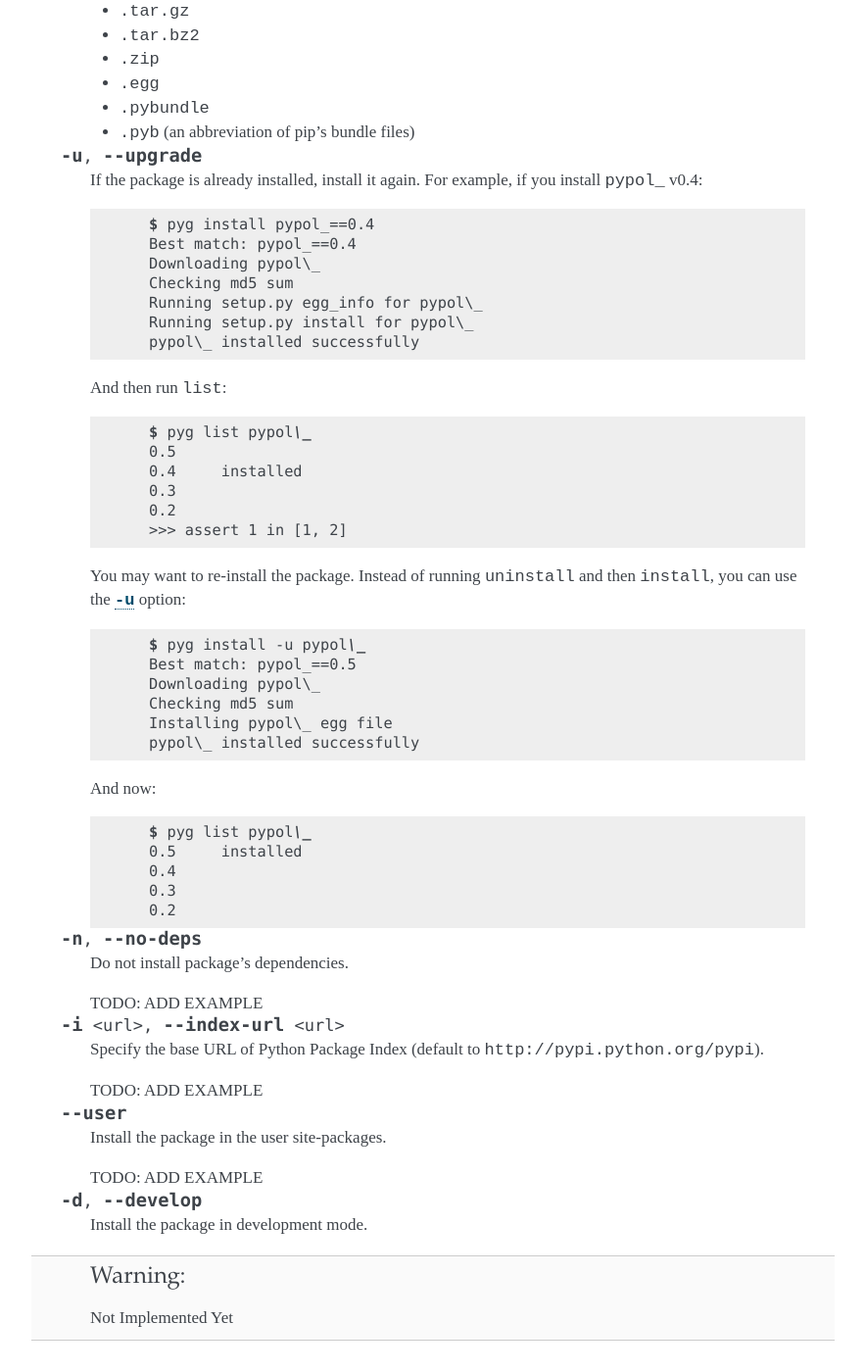
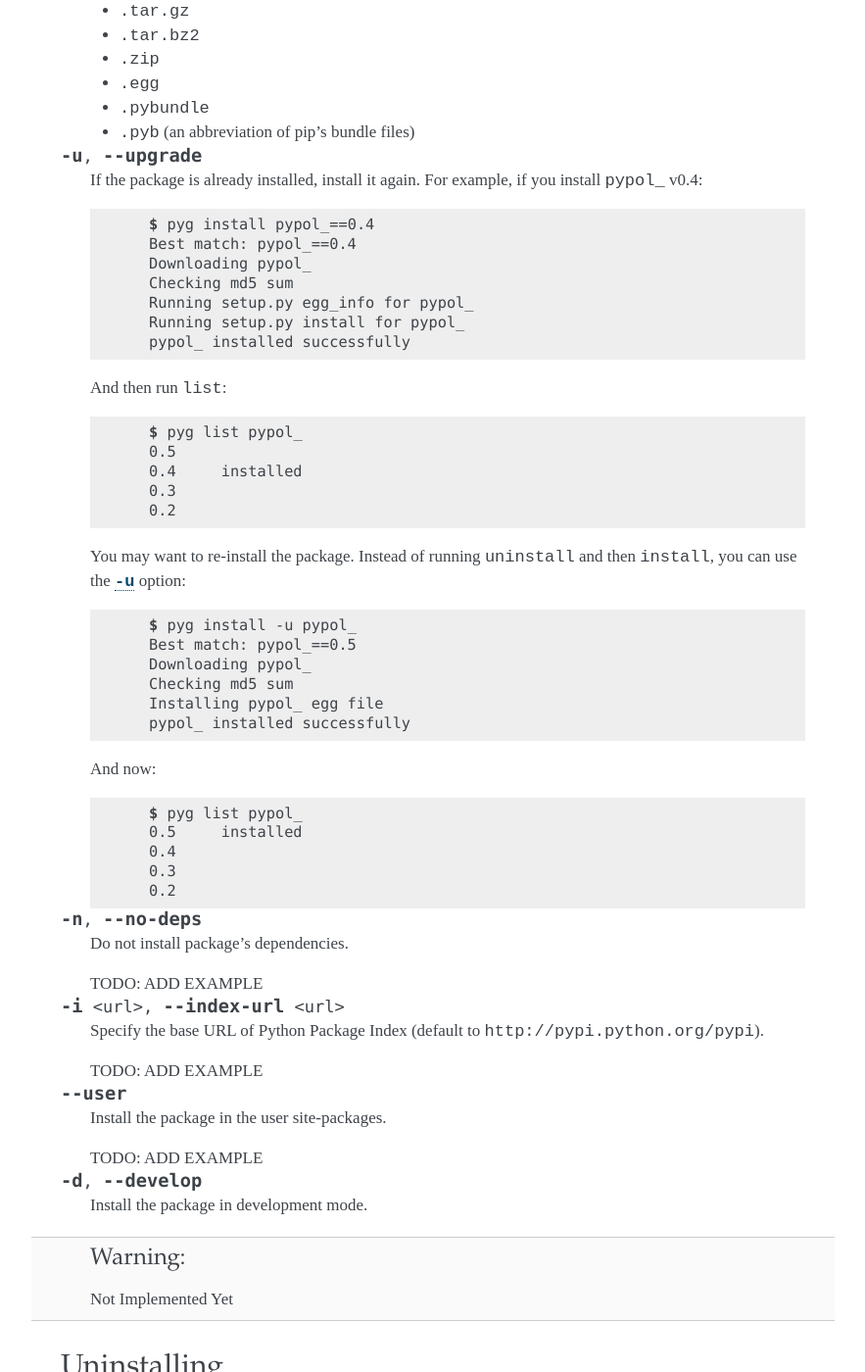
Before and after one commit to rubik/pyg, a Sphinx documentation site: the page built from docs/cmdline.rst, in a window 1280 px wide and 1400 px high, scrolled down 748 px. Shown: the whole window at 98% size, without its empty margins (308-1191 px from the left). Built offline with Sphinx 7.4.7, drawn with Linux system fonts in a browser that asks for light colours.

```diff
--- a/docs/cmdline.rst
+++ b/docs/cmdline.rst
@@ -50,33 +50,32 @@
 
         $ pyg install pypol_==0.4
         Best match: pypol_==0.4
-        Downloading pypol\_
+        Downloading pypol_
         Checking md5 sum
-        Running setup.py egg_info for pypol\_
-        Running setup.py install for pypol\_
-        pypol\_ installed successfully
+        Running setup.py egg_info for pypol_
+        Running setup.py install for pypol_
+        pypol_ installed successfully
 
     And then run ``list``::
 
-        $ pyg list pypol\_
+        $ pyg list pypol_
         0.5
         0.4	installed
         0.3
         0.2
-        >>> assert 1 in [1, 2]
 
     You may want to re-install the package. Instead of running ``uninstall`` and then ``install``, you can use the :option:`-u` option::
 
-        $ pyg install -u pypol\_
+        $ pyg install -u pypol_
         Best match: pypol_==0.5
-        Downloading pypol\_
+        Downloading pypol_
         Checking md5 sum
-        Installing pypol\_ egg file
-        pypol\_ installed successfully
+        Installing pypol_ egg file
+        pypol_ installed successfully
 
     And now::
 
-        $ pyg list pypol\_
+        $ pyg list pypol_
         0.5	installed
         0.4
         0.3
```
Also changed, not shown: 1 other file.
